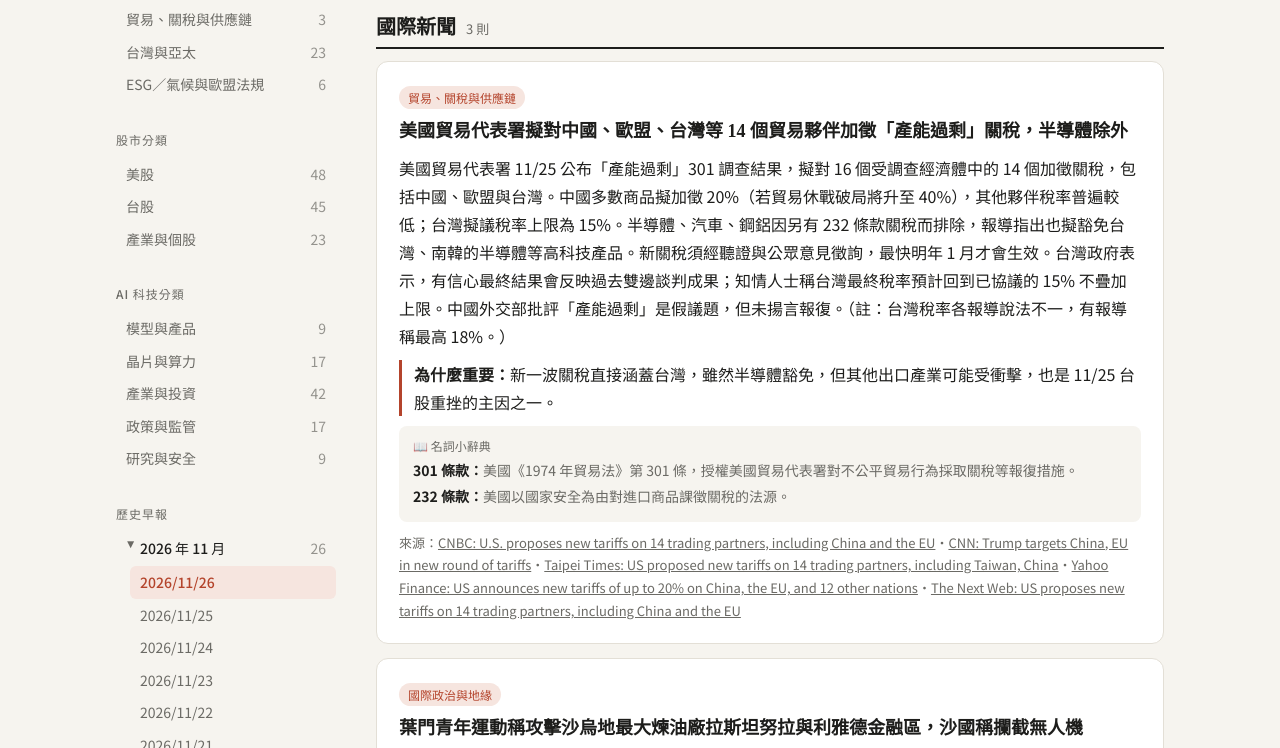
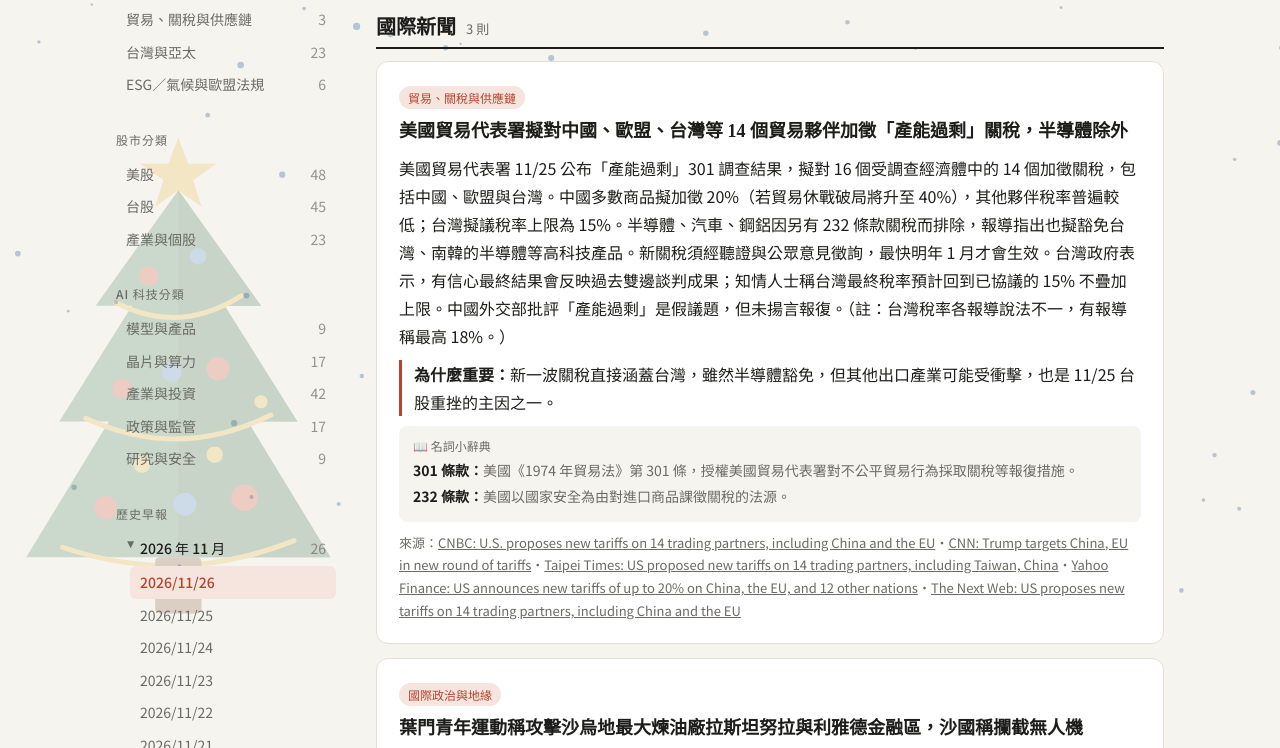
Before and after one commit to ktungl/News, a plain HTML site: page index.html in a window 1280 px wide. Shown: the part 180-928 px from the top of the page. Drawn offline with Linux system fonts and the light colour scheme.

Commit message:
網站：聖誕節飄雪與聖誕樹背景（可用 ❄ 按鈕開關）
Co-Authored-By: Claude Opus 5.5 <noreply@anthropic.com>
Claude-Session: https://claude.ai/code/session_016WWyAhSfsT7qy6MynJ4ATD

```diff
--- a/index.html
+++ b/index.html
@@ -86,6 +86,16 @@ details.allsrc ul { padding-left: 18px; }
 .list-row { display: block; padding: 12px 0; border-bottom: 1px solid var(--line); text-decoration: none; }
 .list-row .d { color: var(--muted); font-size: 13px; margin-right: 8px; }
 .empty { color: var(--muted); padding: 40px 0; }
+:root { --snow: #a9bccf; --tree-o: .22; }
+@media (prefers-color-scheme: dark) { :root:not([data-theme="light"]) { --snow: #ffffff; --tree-o: .28; } }
+:root[data-theme="dark"] { --snow: #ffffff; --tree-o: .28; }
+#snow { position: fixed; inset: 0; width: 100%; height: 100%; pointer-events: none; z-index: 0; }
+.xmas-tree { position: fixed; left: 1vw; bottom: 0; height: min(62vh, 560px); width: auto; pointer-events: none; z-index: 0; opacity: var(--tree-o); }
+.layout { position: relative; z-index: 1; }
+html:not(.xmas) #snow, html:not(.xmas) .xmas-tree { display: none; }
+.snowbtn { border: 1px solid var(--line); background: none; color: var(--muted); border-radius: 8px; width: 36px; height: 34px; cursor: pointer; display: grid; place-items: center; flex: none; font-size: 16px; }
+html.xmas .snowbtn { color: var(--ai); border-color: var(--ai); }
+@media (max-width: 760px) { .xmas-tree { height: 34vh; left: auto; right: -6vw; } }
 .totop { position: fixed; right: 20px; bottom: 20px; z-index: 6; width: 44px; height: 44px; border-radius: 50%; border: 1px solid var(--line); background: var(--surface); color: var(--ink); box-shadow: 0 2px 10px rgba(0,0,0,.12); cursor: pointer; display: grid; place-items: center; opacity: 0; visibility: hidden; transform: translateY(8px); transition: opacity .2s, transform .2s, visibility .2s; }
 .totop.show { opacity: 1; visibility: visible; transform: none; }
 .totop:hover { color: var(--accent); border-color: var(--accent); }
@@ -103,8 +113,20 @@ details.allsrc ul { padding-left: 18px; }
 <header class="top"><div class="wrap">
   <a class="brand" href="#/">每日<span>早報</span></a>
   <div class="search"><input id="q" type="search" placeholder="搜尋所有日期的標題…" aria-label="搜尋"></div>
+  <button class="snowbtn" id="snowbtn" aria-label="開關聖誕雪花" title="開關聖誕雪花">❄</button>
   <button class="theme" id="theme" aria-label="切換深淺色"><svg width="16" height="16" viewBox="0 0 16 16" aria-hidden="true"><circle cx="8" cy="8" r="6.5" fill="none" stroke="currentColor" stroke-width="1.5"/><path d="M8 1.5a6.5 6.5 0 0 1 0 13z" fill="currentColor"/></svg></button>
 </div></header>
+<canvas id="snow" aria-hidden="true"></canvas>
+<svg class="xmas-tree" viewBox="0 0 200 300" aria-hidden="true">
+  <polygon points="100,8 106,24 123,24 109,34 114,50 100,40 86,50 91,34 77,24 94,24" fill="#e8b830"/>
+  <polygon points="100,40 150,110 128,110 172,180 142,180 192,262 8,262 58,180 28,180 72,110 50,110" fill="#2f7a4f"/>
+  <polygon points="100,40 150,110 128,110 172,180 142,180 192,262 100,262" fill="#256640"/>
+  <path d="M62 108 Q100 128 138 104 M44 178 Q100 204 156 176 M30 256 Q100 280 170 252" fill="none" stroke="#e8b830" stroke-width="3" stroke-linecap="round"/>
+  <g fill="#c8402c"><circle cx="82" cy="92" r="6"/><circle cx="124" cy="148" r="7"/><circle cx="66" cy="160" r="6"/><circle cx="140" cy="226" r="8"/><circle cx="56" cy="232" r="7"/></g>
+  <g fill="#3b7fd0"><circle cx="112" cy="80" r="5"/><circle cx="96" cy="150" r="6"/><circle cx="104" cy="230" r="7"/></g>
+  <g fill="#e8b830"><circle cx="122" cy="200" r="5"/><circle cx="78" cy="206" r="5"/><circle cx="150" cy="168" r="4"/></g>
+  <rect x="86" y="262" width="28" height="34" rx="3" fill="#7a4a2a"/>
+</svg>
 <div class="wrap layout">
   <aside id="side"></aside>
   <main id="main"><p class="empty">載入中…</p></main>
@@ -241,6 +263,49 @@ $("#q").addEventListener("input", (e) => {
   const v = e.target.value.trim();
   t = setTimeout(() => { location.hash = v ? `#/search/${encodeURIComponent(v)}` : "#/"; }, 250);
 });
+// 聖誕雪花：預設 11/15–12/31 開啟，可用 ❄ 按鈕切換（記在瀏覽器）
+(() => {
+  const root = document.documentElement, cv = $("#snow"), ctx = cv.getContext("2d");
+  const now = new Date(), m = now.getMonth() + 1, d = now.getDate();
+  const season = (m === 11 && d >= 15) || m === 12;
+  let pref = null;
+  try { pref = localStorage.getItem("xmas"); } catch (e) {}
+  let on = pref ? pref === "on" : season;
+  const still = matchMedia("(prefers-reduced-motion: reduce)").matches;
+  let flakes = [], raf = 0, W = 0, H = 0, dpr = 1;
+  const resize = () => {
+    dpr = Math.min(devicePixelRatio || 1, 2); W = innerWidth; H = innerHeight;
+    cv.width = W * dpr; cv.height = H * dpr; ctx.setTransform(dpr, 0, 0, dpr, 0, 0);
+    const n = Math.round(Math.min(120, W * H / 9000));
+    flakes = Array.from({ length: n }, () => ({ x: Math.random() * W, y: Math.random() * H, r: 1 + Math.random() * 2.6,
+      vy: .4 + Math.random() * 1.1, vx: -.3 + Math.random() * .6, ph: Math.random() * 6.28 }));
+  };
+  const draw = (t) => {
+    ctx.clearRect(0, 0, W, H);
+    ctx.fillStyle = getComputedStyle(root).getPropertyValue("--snow").trim() || "#fff";
+    ctx.globalAlpha = .85;
+    for (const f of flakes) {
+      if (!still) {
+        f.y += f.vy; f.x += f.vx + Math.sin(t / 1400 + f.ph) * .35;
+        if (f.y > H + 5) { f.y = -5; f.x = Math.random() * W; }
+        if (f.x > W + 5) f.x = -5; else if (f.x < -5) f.x = W + 5;
+      }
+      ctx.beginPath(); ctx.arc(f.x, f.y, f.r, 0, 6.283); ctx.fill();
+    }
+    if (!still && on) raf = requestAnimationFrame(draw);
+  };
+  const apply = () => {
+    root.classList.toggle("xmas", on);
+    cancelAnimationFrame(raf);
+    if (on) { resize(); raf = requestAnimationFrame(draw); } else ctx.clearRect(0, 0, W, H);
+  };
+  addEventListener("resize", () => on && (resize(), still && draw(0)));
+  document.addEventListener("visibilitychange", () => { if (!on || still) return; cancelAnimationFrame(raf); if (!document.hidden) raf = requestAnimationFrame(draw); });
+  $("#snowbtn").onclick = () => { on = !on; try { localStorage.setItem("xmas", on ? "on" : "off"); } catch (e) {} apply(); };
+  $("#theme").addEventListener("click", () => on && still && draw(0));
+  apply();
+})();
+
 const totop = $("#totop");
 const syncTop = () => totop.classList.toggle("show", scrollY > 400);
 addEventListener("scroll", syncTop, { passive: true });
```
